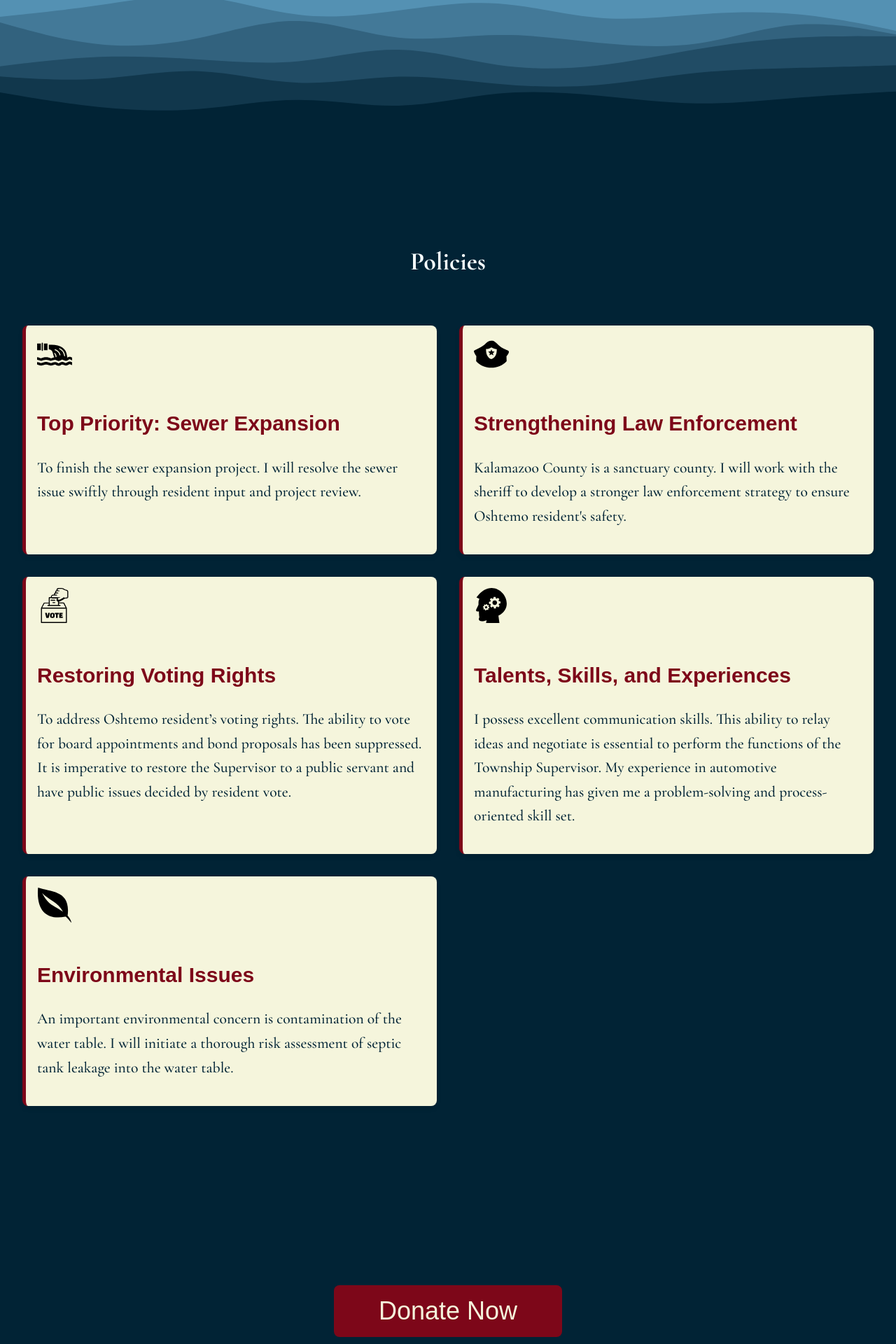
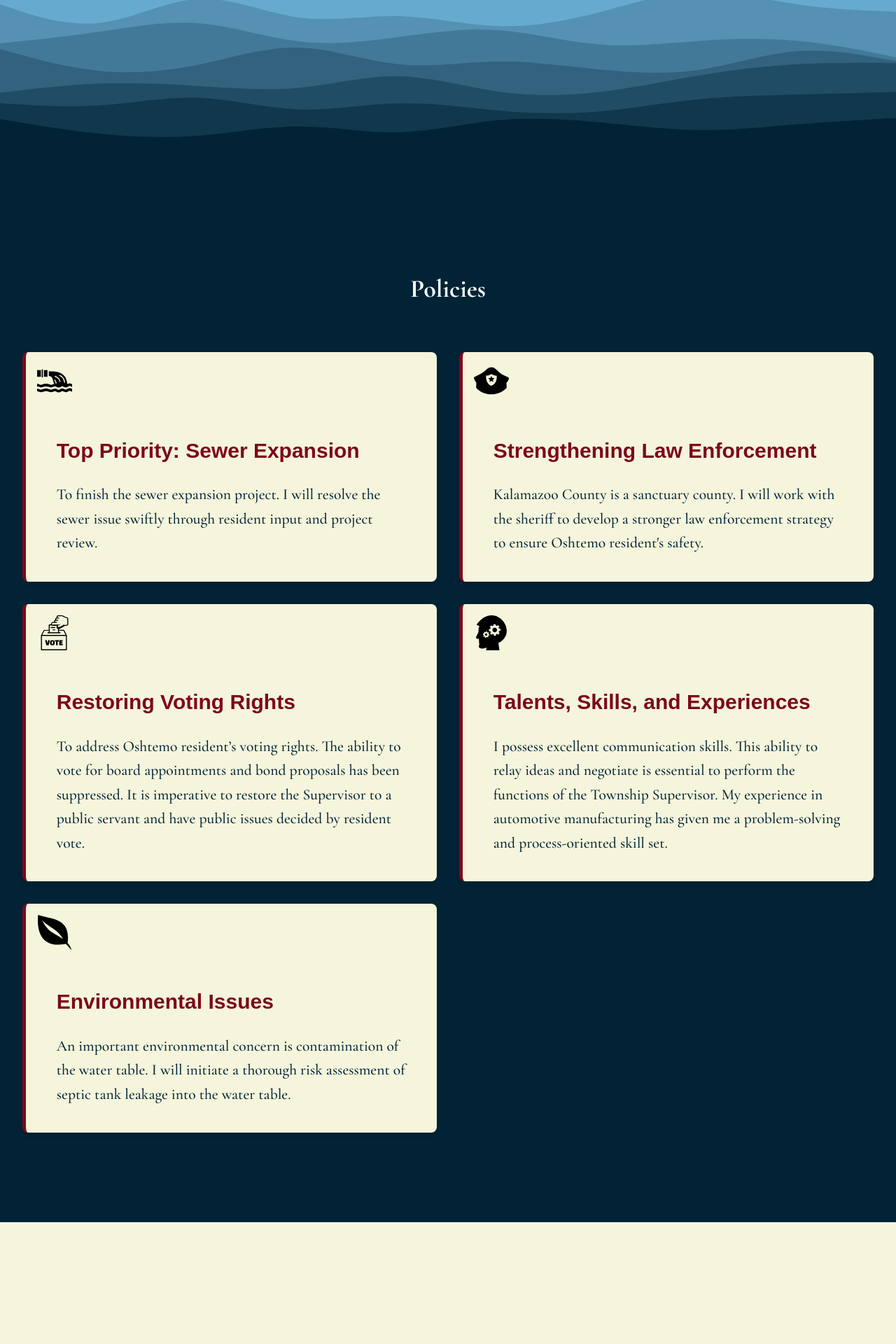
Before and after one commit to austin-wojo/patriot, a Flask app: page / in a window 1280 px wide. Shown: the part 3680-5600 px from the top of the page at 70% size. After the commit the page ends 5426 px from the top, so only its background shows below. Run offline with Flask 3, Linux system fonts and the light colour scheme; some web fonts are replaced.

Commit message:
Convert to campaign site

```diff
--- a/app/static/css/style.css
+++ b/app/static/css/style.css
@@ -159,6 +153,61 @@ header {
     font-family: var(--font-header-family);
     font-weight: var(--font-weight-normal);
     margin-top: -50px;
+}
+
+body, .text-content {
+    text-align: center;
+}
+
+.text-content, p, h1, h2, h3, h4, h5, h6 {
+    margin-left: auto;
+    margin-right: auto;
+    max-width: 90%;
+    padding: 0 var(--space-md);
+}
+
+@keyframes fadeInLeft {
+    from {
+        opacity: 0;
+        filter: blur(5px);
+        transform: translateX(-50%);
+        transition: all 1s;
+    }
+    to {
+        opacity: 1;
+        filter: blur(0);
+        transform: translateX(0);
+    }
+}
+
+@keyframes fadeInRight {
+    from {
+        opacity: 0;
+        filter: blur(5px);
+        transform: translateX(50%);
+        transition: all 1s;
+    }
+    to {
+        opacity: 1;
+        transform: translateX(0);
+    }
+}
+
+.fade-in-left {
+    animation: fadeInLeft 1s forwards;
+}
+
+.fade-in-right {
+    animation: fadeInRight 1s forwards;
+}
+
+.hero {
+    position: relative;
+}
+
+.hero .container {
+    position: relative;
+    z-index: 2;
 }
 
 .hero-image-wrapper {
@@ -177,37 +226,13 @@ header {
     transition: transform 0.3s ease-out;
 }
 
-@keyframes fadeInLeft {
-    from {
-        opacity: 0;
-        filter: blur(5px);
-        transform: translateX(-50%);
-    }
-    to {
-        opacity: 1;
-        filter: blur(0);
-        transform: translateX(0);
-    }
+.fade-in {
+    animation: fadeInAnimation 1.5s ease-out forwards;
 }
 
-@keyframes fadeInRight {
-    from {
-        opacity: 0;
-        filter: blur(5px);
-        transform: translateX(50%);
-    }
-    to {
-        opacity: 1;
-        transform: translateX(0);
-    }
-}
-
-.fade-in-left {
-    animation: fadeInLeft 1s forwards;
-}
-
-.fade-in-right {
-    animation: fadeInRight 1s forwards;
+@keyframes fadeInAnimation {
+    from { opacity: 0; }
+    to { opacity: 1; }
 }
 
 .photos-grid {
@@ -239,10 +264,9 @@ header {
 .about-section p, .about-section h2 {
     margin: var(--space-md) 0;
 }
-
 .donate-button {
-    font-size: calc(var(--font-size-base) * 1.5);
-    padding: calc(var(--space-sm) * 2) calc(var(--space-lg) * 2);
+    font-size: calc(var(--font-size-base) * 1.5); /* Increase the font size */
+    padding: calc(var(--space-sm) * 2) calc(var(--space-lg) * 2); /* Increase padding */
     background-color: var(--accent-color-red);
     color: var(--cream-color);
     border: none;
--- a/app/static/js/app.js
+++ b/app/static/js/app.js
@@ -15,7 +15,12 @@ const NavBar = {
             <div class="fading-line"></div>
         </div>
     </header>
-    `
+    `,
+    data() {
+        return {
+            // Data properties for your component
+        }
+    }
 };
 
 const HeroSection = {
@@ -27,7 +32,7 @@ const HeroSection = {
             <h1 class="hero-title">ROBERT M. SITARSKI</h1>
             <h2 class="hero-subtitle">FOR OSHTEMO TOWNSHIP SUPERVISOR</h2>
         </div>
-        <div id="donate" class="donate-section container">
+        <div id="donate"class="donate-section container">
             <button class="donate-button">Donate Now</button>
             <p>Your support is greatly appreciated. Please consider making a donation to help us achieve our goals.</p>
             <div class="video-wrapper">
@@ -35,7 +40,12 @@ const HeroSection = {
             </div>
         </div>
     </section>
-    `
+    `,
+    data() {
+        return {
+
+        }
+    }
 };
 
 const AboutSection = {
@@ -43,8 +53,9 @@ const AboutSection = {
     <section id="about" class="about-section fade-in">
         <div class="container">
             <h2>About</h2>
-            <div class="about-photos">
+                        <div class="about-photos">
                 <img src="static/images/portrait.jpg" alt="Photo 1">
+
             </div>
             <div class="about-content">
                 <p>Oshtemo Township Supervisor. BS Public Administration, CMU, 2003; Master’s coursework in Public Administration, WMU, 2010-2012. rsitar5@gmail.com</p>
@@ -55,11 +66,11 @@ const AboutSection = {
                 <p><a href="http://www.facebook.com/rob.sitarski" target="_blank">www.facebook.com/rob.sitarski</a></p>
                 <p>Quality Engineer</p>
             </div>
+
         </div>
     </section>
     `
 };
-
 const PoliciesSection = {
     template: `
     <section id="policies" class="policies-section fade-in">
@@ -97,17 +108,10 @@ const PoliciesSection = {
     `
 };
 
+
 const DonateSection = {
     template: `
-    <section id="donate" class="donate-section fade-in">
-        <div class="container">
-            <button class="donate-button">Donate Now</button>
-            <p>Your support is greatly appreciated. Please consider making a donation to help us achieve our goals.</p>
-            <div class="video-wrapper">
-                <iframe width="560" height="315" src="https://www.youtube.com/embed/dQw4w9WgXcQ" title="YouTube video" frameborder="0" allow="accelerometer; autoplay; clipboard-write; encrypted-media; gyroscope; picture-in-picture" allowfullscreen></iframe>
-            </div>
-        </div>
-    </section>
+
     `
 };
 
--- a/app/templates/main/index.html
+++ b/app/templates/main/index.html
@@ -3,10 +3,10 @@
 <nav-bar></nav-bar>
 <body>
     <hero-section :src="'{{ url_for('static', filename='images/hero.png') }}'"></hero-section>
+    <donate-section></donate-section>
     <div class="spacer layer1"></div>
     <about-section></about-section>
     <div class="spacer layer2"></div>
     <policies-section></policies-section>
-    <donate-section></donate-section>
 </body>
 {% endblock %}
```
Also changed, not shown: other parts of app/static/css/style.css (+12 -37 lines).
